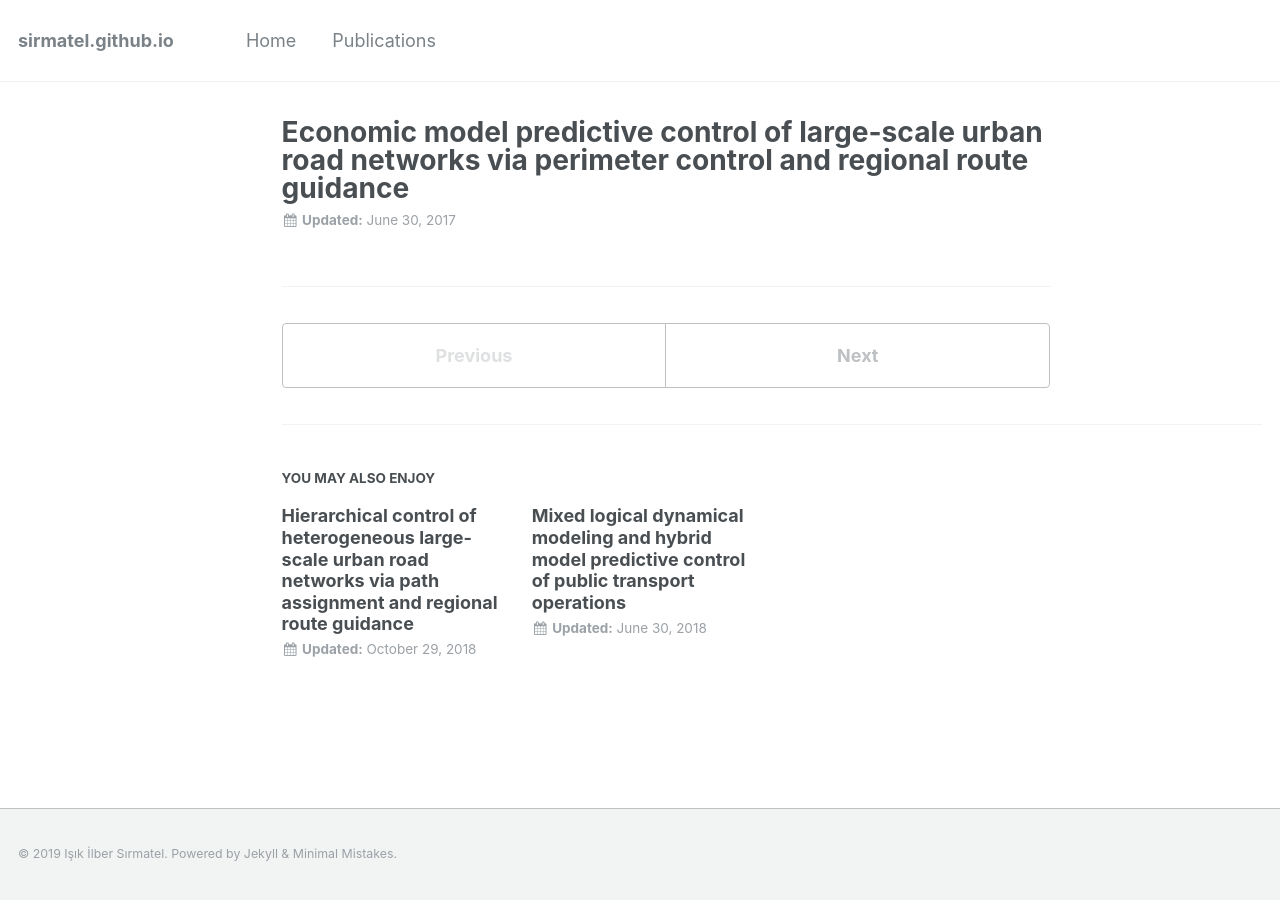
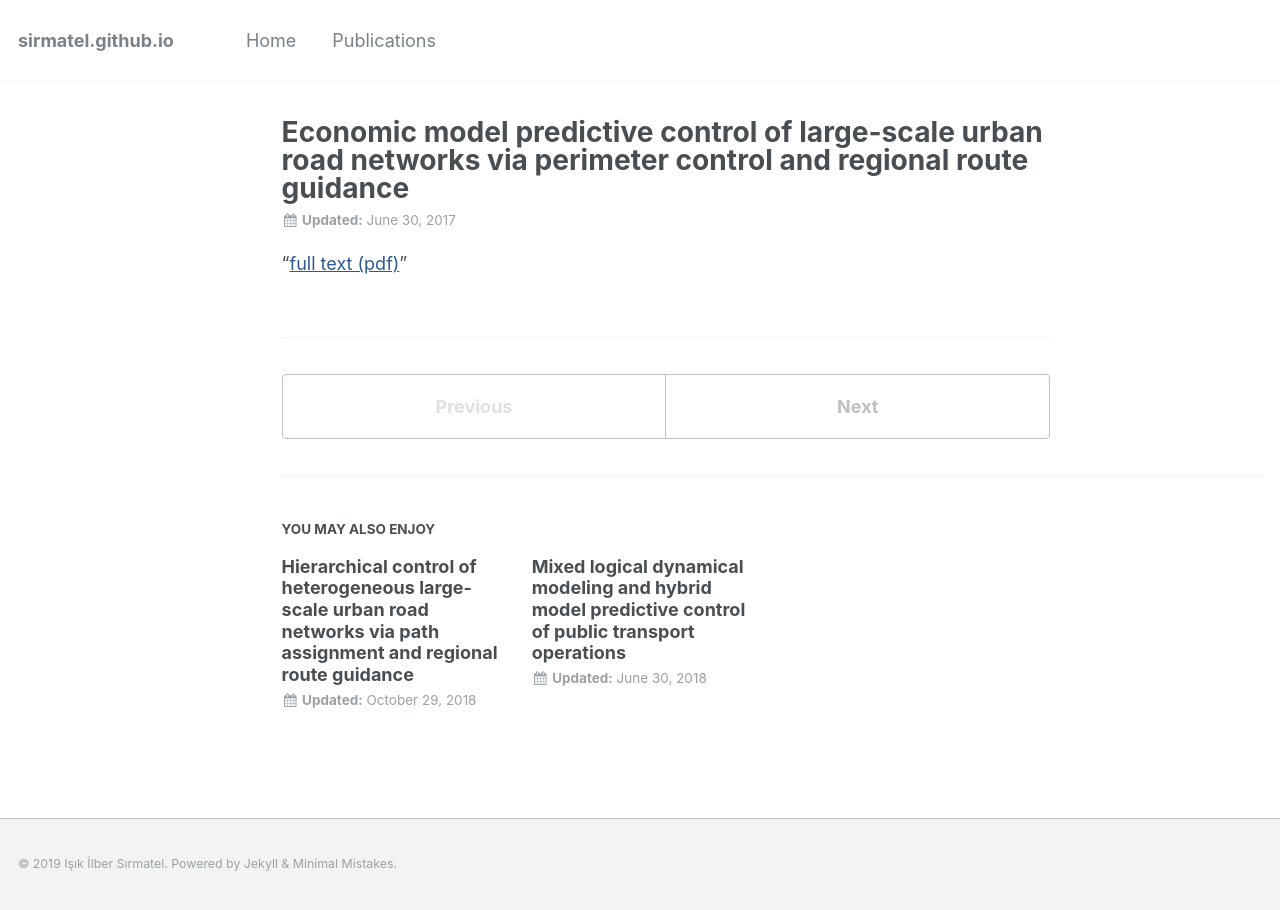
Before and after one commit to sirmatel/sirmatel.github.io, a Jekyll site: the page built from _posts/publications/2017-06-30-sirmatel2017.md, in a window 1280 px wide. Built offline with Jekyll 4.4.1, drawn with Linux system fonts in a browser that asks for light colours.

Commit message:
Update 2017-06-30-sirmatel2017.md

```diff
--- a/_posts/publications/2017-06-30-sirmatel2017.md
+++ b/_posts/publications/2017-06-30-sirmatel2017.md
@@ -12,3 +12,4 @@
 sidebar:
   nav:
 ---
+"<a href="https://sirmatel.github.io/assets/files/sirmatel2017economic.pdf" style="color: #2d5a8c; text-decoration:underline">full text (pdf)</a>"
```
